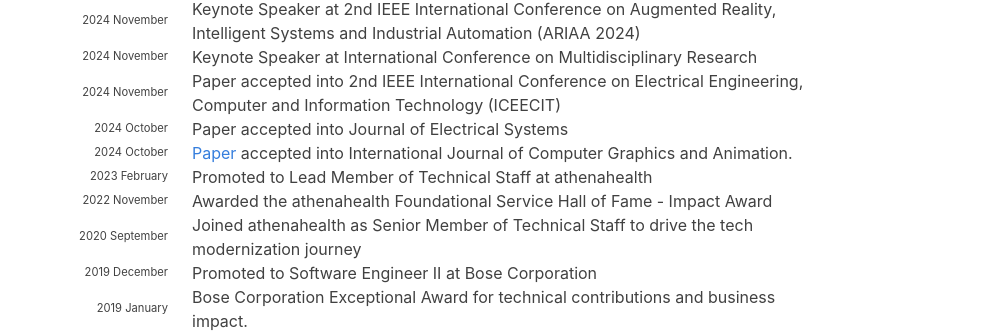
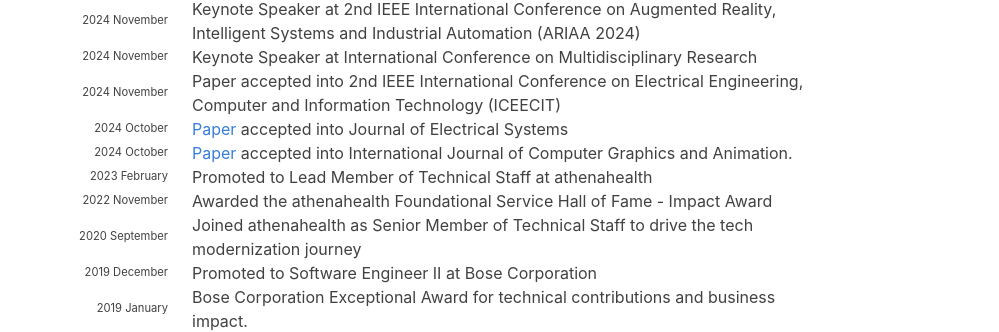
Before and after one commit to hariharanragothaman/hariharanragothaman.github.io, a Jekyll site: the page built from index.md, in a window 1280 px wide and 900 px high, scrolled down 964 px. Shown: the part 141-473 px from the top of the window, without its empty margins (140-1139 px from the left). Built offline with Jekyll 4.4.1, drawn with Linux system fonts in a browser that asks for light colours; nearby versions of some CDN libraries; some web fonts are replaced; some of the changed lines change nothing that is shown.

Commit message:
Polishes and Updates

```diff
--- a/_data/news.yaml
+++ b/_data/news.yaml
@@ -40,7 +40,7 @@
 
 - year: 2024
   year-extra: October
-  description: Paper accepted into Journal of Electrical Systems
+  description: <a href="https://journal.esrgroups.org/jes/article/view/7210/5288">Paper</a> accepted into Journal of Electrical Systems
 
 - year: 2024
   year-extra: October
```
